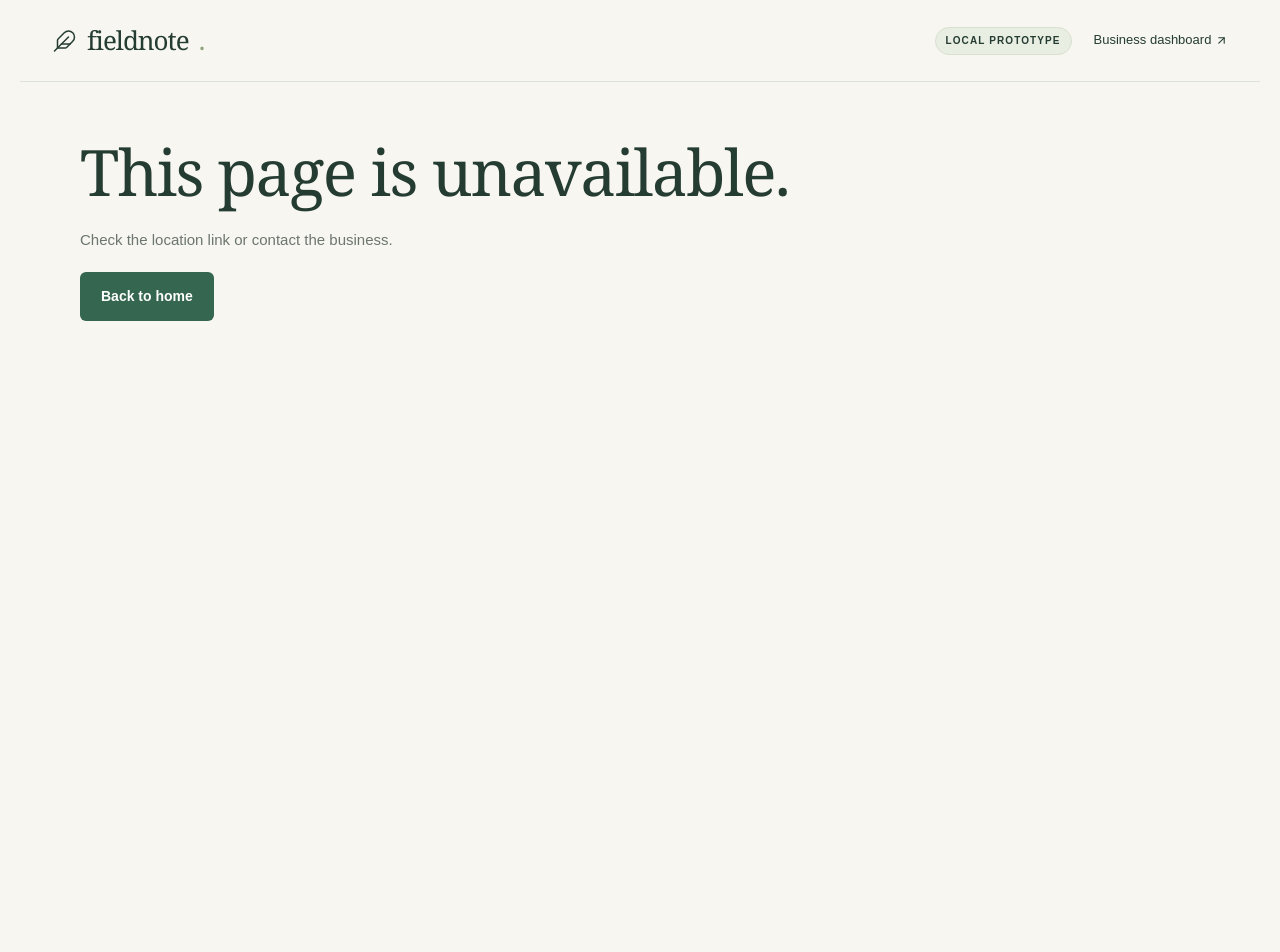
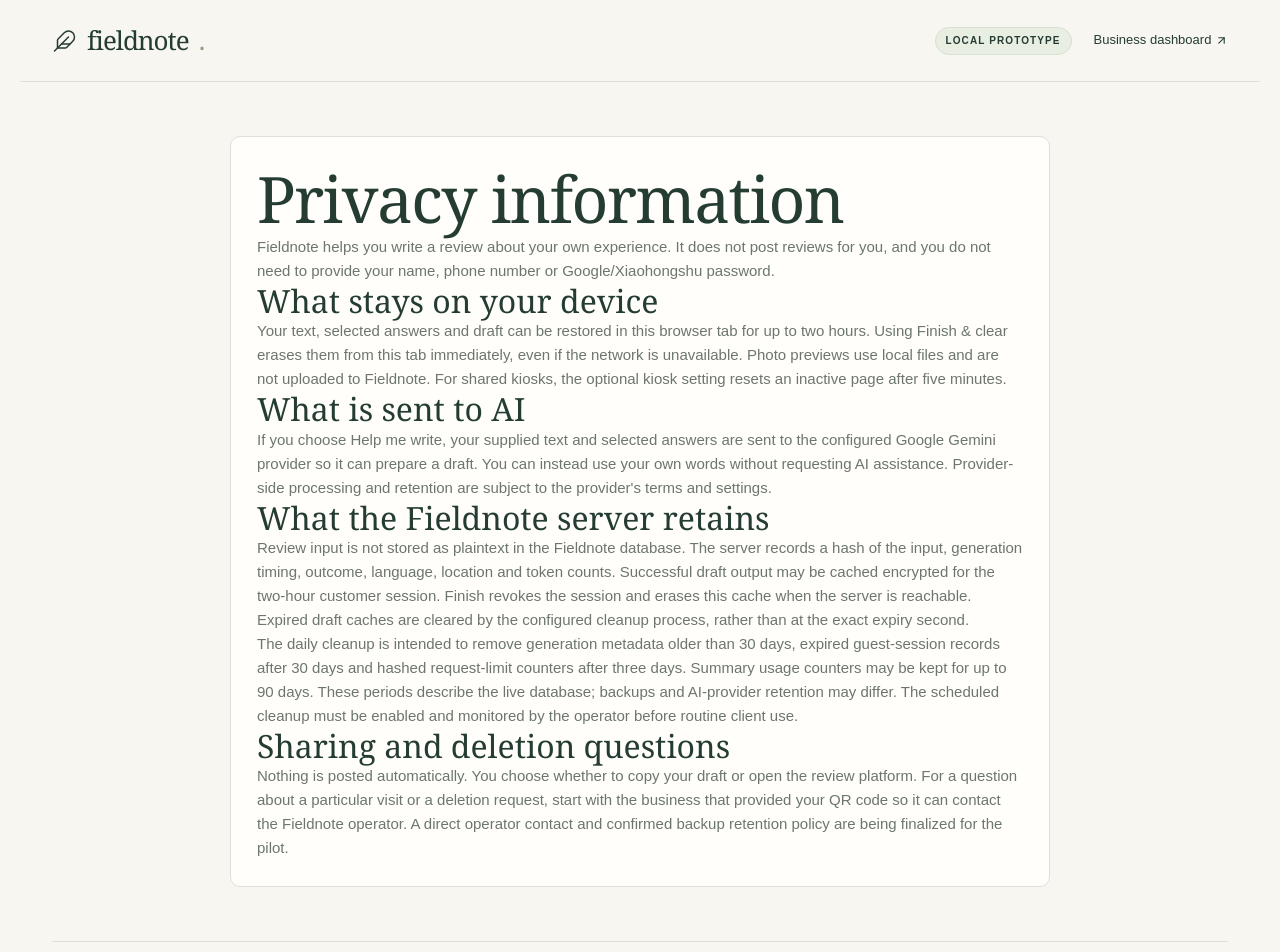
Before and after one commit to hoenotfound/fieldnote-review-saas, a Next.js app: page /privacy in a window 1280 px wide. Before the commit this address had no page. Shown: the top 952 px of the page. Before the commit the page ends 800 px from the top, so only its background shows below. Built offline with nearby package versions, Linux system fonts and the light colour scheme.

Commit message:
Explain privacy lifecycle and add independent rate-limit tests

```diff
--- /dev/null
+++ b/src/app/privacy/page.tsx
@@ -0,0 +1,70 @@
+import { Header, Footer } from "@/components/chrome";
+
+export const metadata = {
+  title: "Fieldnote privacy information",
+  description: "How Fieldnote handles customer review drafts and photo previews.",
+};
+
+export default function Privacy() {
+  return (
+    <>
+      <Header />
+      <main className="page">
+        <section className="card" style={{ maxWidth: 820, margin: "36px auto" }}>
+          <h1>Privacy information</h1>
+          <p>
+            Fieldnote helps you write a review about your own experience.
+            It does not post reviews for you, and you do not need to provide
+            your name, phone number or Google/Xiaohongshu password.
+          </p>
+          <h2>What stays on your device</h2>
+          <p>
+            Your text, selected answers and draft can be restored in this
+            browser tab for up to two hours. Using Finish &amp; clear erases
+            them from this tab immediately, even if the network is unavailable.
+            Photo previews use local files and are not uploaded to Fieldnote.
+            For shared kiosks, the optional kiosk setting resets an inactive
+            page after five minutes.
+          </p>
+          <h2>What is sent to AI</h2>
+          <p>
+            If you choose Help me write, your supplied text and selected
+            answers are sent to the configured Google Gemini provider so it
+            can prepare a draft. You can instead use your own words without
+            requesting AI assistance. Provider-side processing and retention
+            are subject to the provider's terms and settings.
+          </p>
+          <h2>What the Fieldnote server retains</h2>
+          <p>
+            Review input is not stored as plaintext in the Fieldnote database.
+            The server records a hash of the input, generation timing, outcome,
+            language, location and token counts. Successful draft output may
+            be cached encrypted for the two-hour customer session. Finish
+            revokes the session and erases this cache when the server is
+            reachable. Expired draft caches are cleared by the configured
+            cleanup process, rather than at the exact expiry second.
+          </p>
+          <p>
+            The daily cleanup is intended to remove generation metadata older
+            than 30 days, expired guest-session records after 30 days and
+            hashed request-limit counters after three days. Summary usage
+            counters may be kept for up to 90 days. These periods describe
+            the live database; backups and AI-provider retention may differ.
+            The scheduled cleanup must be enabled and monitored by the
+            operator before routine client use.
+          </p>
+          <h2>Sharing and deletion questions</h2>
+          <p>
+            Nothing is posted automatically. You choose whether to copy your
+            draft or open the review platform. For a question about a
+            particular visit or a deletion request, start with the business
+            that provided your QR code so it can contact the Fieldnote
+            operator. A direct operator contact and confirmed backup
+            retention policy are being finalized for the pilot.
+          </p>
+        </section>
+      </main>
+      <Footer />
+    </>
+  );
+}
```
